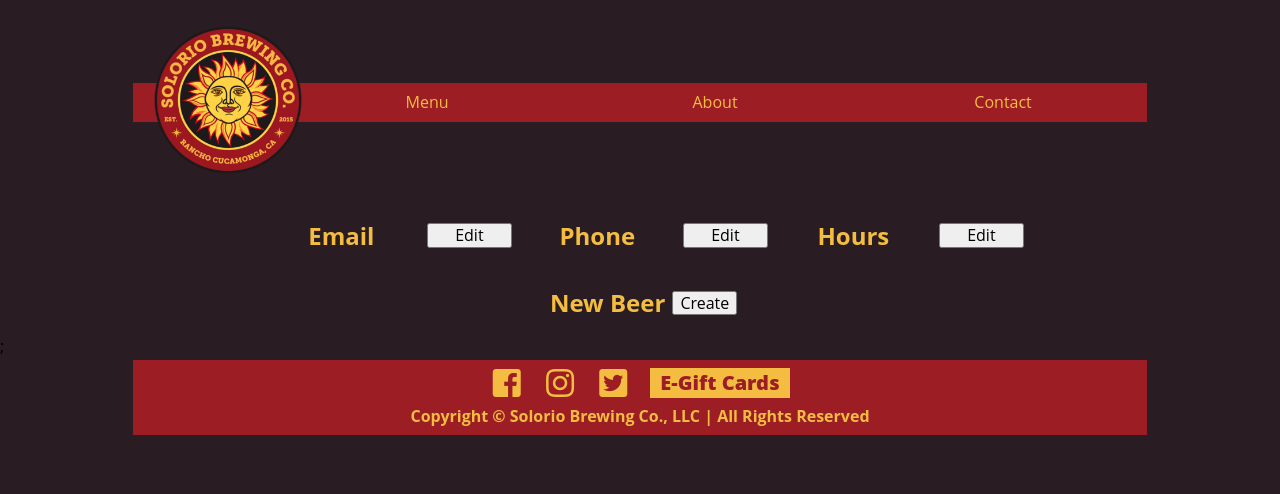
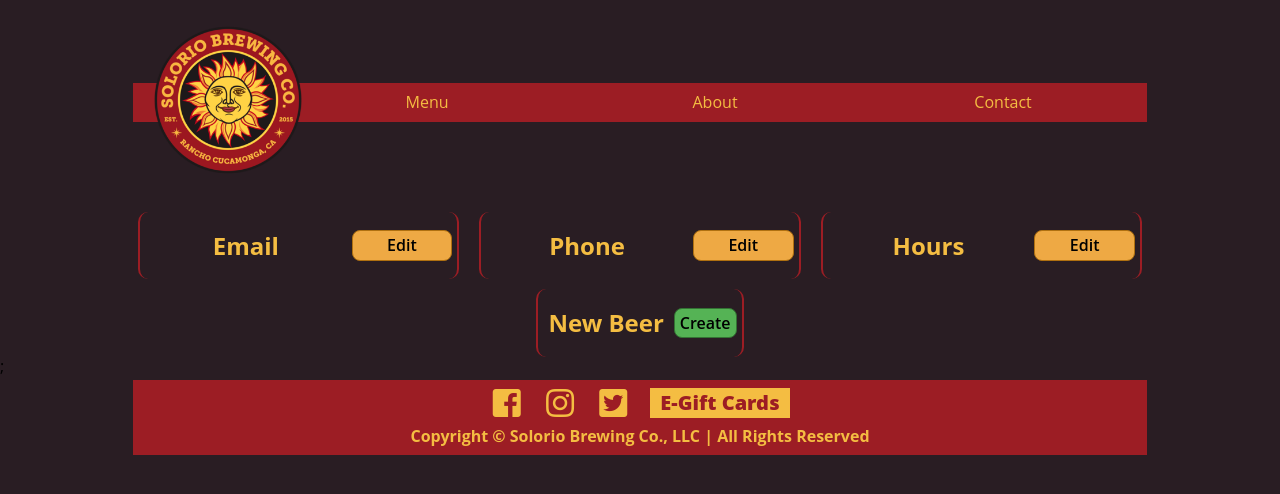
Before and after one commit to Marzdor/solorio-mern, a React (Create React App) app in the folder client/: page /edit in a window 1280 px wide. Shown: the top 494 px of the page. Built offline with nearby package versions, Linux system fonts and the light colour scheme; no server answers.

Commit message:
added style to edit page

```diff
--- a/client/src/assests/css/index.css
+++ b/client/src/assests/css/index.css
@@ -943,7 +943,7 @@
 @media (min-width: 1024px) {
 
 .edit {
-    width: 60%;
+    width: 80%;
     margin: auto
 }
   }
@@ -957,7 +957,11 @@
       grid-template-columns: 2fr 1fr;
       align-items: center;
       text-align: center;
-      max-width: 360px
+      max-width: 360px;
+      margin: 10px;
+      border-left: 2.5px solid #9c1d24;
+      border-right: 2.5px solid #9c1d24;
+      border-radius: 10px
   }
   }
 
@@ -976,9 +980,38 @@
   }
   }
 
+@media (min-width: 320px) {
+
+.edit-btn {
+      color: #000;
+      border-radius: 8px;
+      margin: 0 5px 0 0;
+      padding: 5px;
+      font-weight: 600
+  }
+  }
+
+@media (min-width: 320px) {
+
+.edit-btn--edit {
+        background-color: #eea944;
+        border: 1px solid #af7010
+    }
+  }
+
+@media (min-width: 320px) {
+
+.edit-btn--delete {
+        background-color: #d54b48;
+        border: 1px solid #681a17
+    }
+  }
+
 @media (min-width: 600px) {
 
 .edit-btn--create {
+        background-color: #55b355;
+        border: 1px solid #337333;
         grid-row: 1 / span 2
     }
   }
--- a/client/src/assests/css/modules/_edit.pcss
+++ b/client/src/assests/css/modules/_edit.pcss
@@ -8,7 +8,7 @@
     grid-template-columns: repeat(3, 1fr);
   }
   @mixin atLarge {
-    width: 60%;
+    width: 80%;
     margin: auto;
   }
   &-item {
@@ -20,6 +20,10 @@
       align-items: center;
       text-align: center;
       max-width: 360px;
+      margin: 10px;
+      border-left: 2.5px solid #9c1d24;
+      border-right: 2.5px solid #9c1d24;
+      border-radius: 10px;
     }
     &--create {
       @mixin atMedium {
@@ -34,8 +38,29 @@
     }
   }
   &-btn {
+    @mixin atSmall {
+      color: #000;
+      border-radius: 8px;
+      margin: 0 5px 0 0;
+      padding: 5px;
+      font-weight: 600;
+    }
+    &--edit {
+      @mixin atSmall {
+        background-color: #eea944;
+        border: 1px solid #af7010;
+      }
+    }
+    &--delete {
+      @mixin atSmall {
+        background-color: #d54b48;
+        border: 1px solid #681a17;
+      }
+    }
     &--create {
       @mixin atMedium {
+        background-color: #55b355;
+        border: 1px solid #337333;
         grid-row: 1 / span 2;
       }
     }
```
